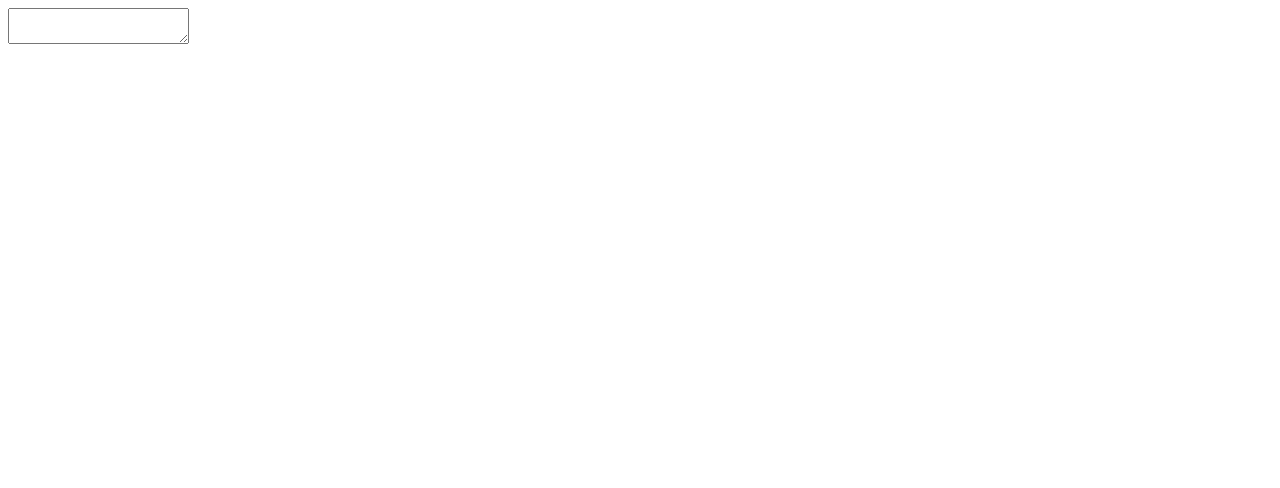
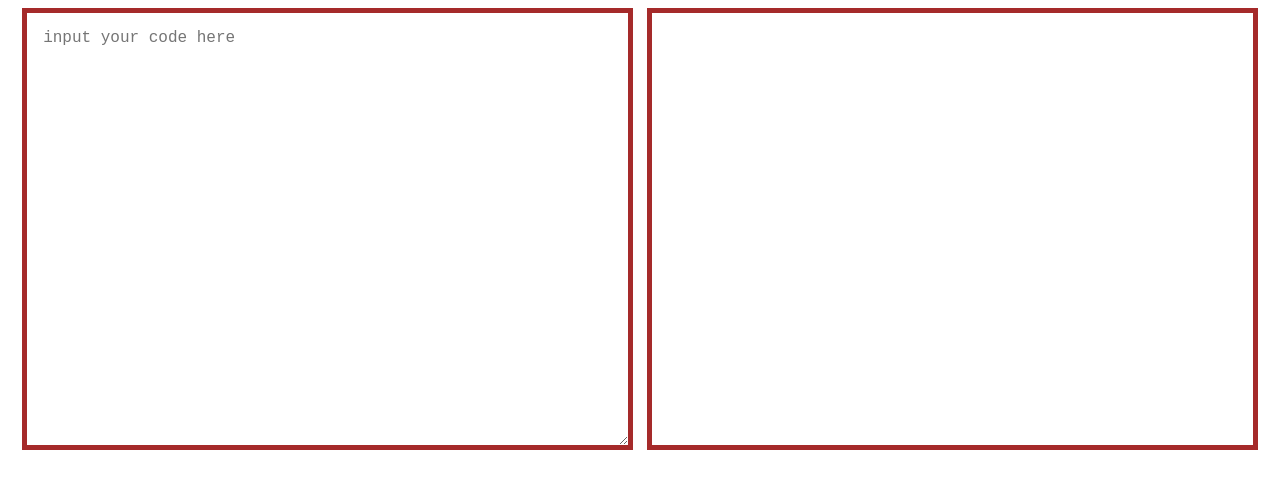
Before and after one commit to BurhanuddinMerchant/syntax_highlighter, a plain HTML site: page index.html in a window 1280 px wide. Drawn offline with Linux system fonts and the light colour scheme.

Commit message:
added basic styles and realtime output functionaliy although for now the input and output areas are sepatate

```diff
--- a/css/style.css
+++ b/css/style.css
@@ -0,0 +1,23 @@
+:root {
+  --green: #00ff00;
+}
+body {
+  font-size: 16px;
+}
+.wrapper {
+  display: flex;
+  justify-content: space-evenly;
+}
+#input {
+  color: #00ff00;
+}
+#output {
+}
+.container {
+  width: 45%;
+  min-width: 400px;
+  height: 400px;
+  border: brown 5px solid;
+  padding: 1em;
+  font-size: 1em;
+}
--- a/index.html
+++ b/index.html
@@ -7,8 +7,15 @@
     <link rel="stylesheet" href="./css/style.css" />
   </head>
   <body>
-    <textarea id="input" oninput="updateOutput()"></textarea>
-    <div id="output"></div>
+    <div class="wrapper">
+      <textarea
+        id="input"
+        class="container"
+        oninput="updateOutput()"
+        placeholder="input your code here"
+      ></textarea>
+      <div id="output" class="container"></div>
+    </div>
     <script src="./js/index.js"></script>
   </body>
 </html>
--- a/js/index.js
+++ b/js/index.js
@@ -0,0 +1,5 @@
+const input = document.getElementById("input");
+const output = document.getElementById("output");
+const updateOutput = () => {
+  output.innerHTML = input.value;
+};
```
